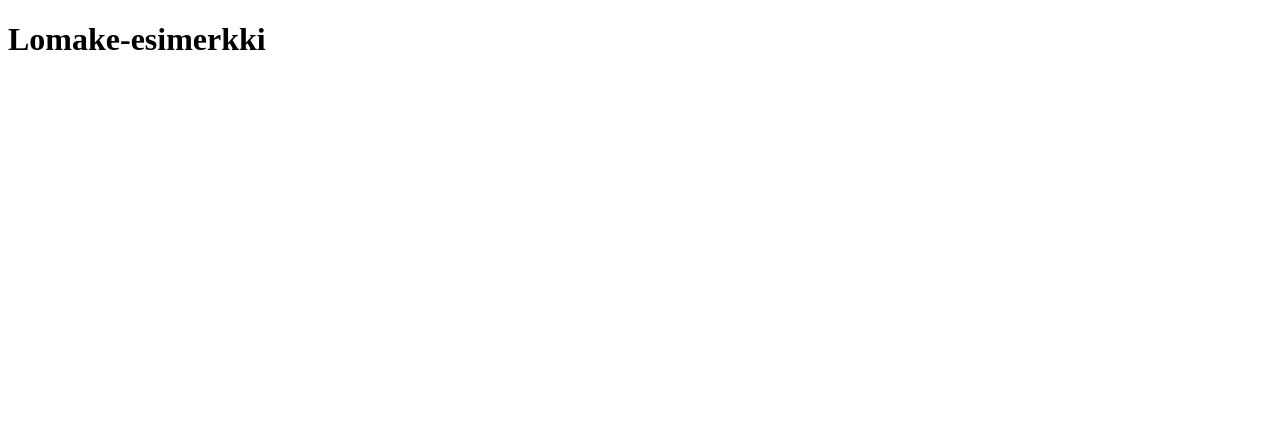
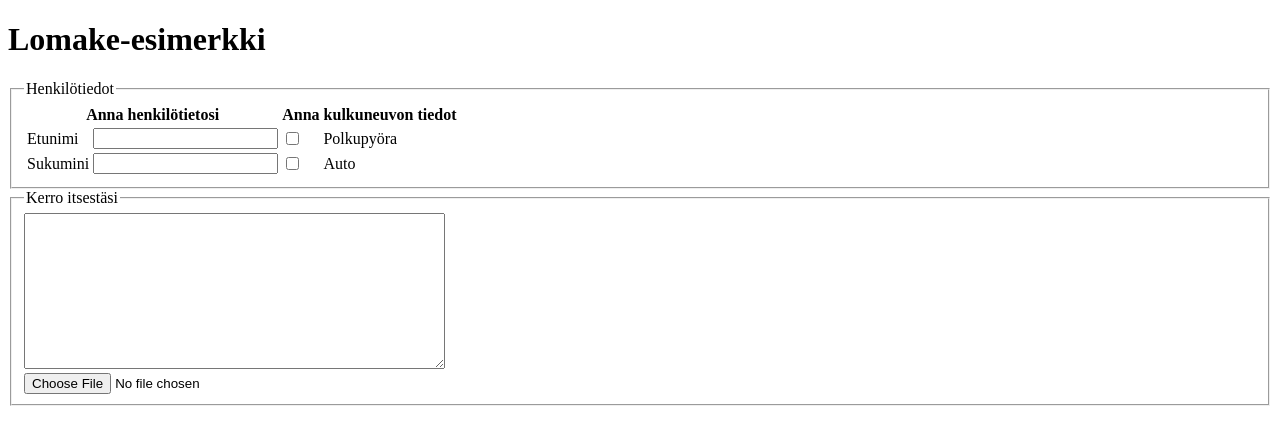
Before and after one commit to Vera619/2025, a plain HTML site: page lomake.html in a window 1280 px wide. Drawn offline with Linux system fonts and the light colour scheme.

Commit message:
tyylit.css

```diff
--- a/lomake.html
+++ b/lomake.html
@@ -6,5 +6,34 @@
 </head>
 <body>
     <h1>Lomake-esimerkki</h1>
+
+   <form>
+    <fieldset>
+        <legend>Henkilötiedot</legend>
+        <table>
+            <tr>
+                <th colspan="2">Anna henkilötietosi</th>
+                <th colspan="2">Anna kulkuneuvon tiedot</th>
+            </tr>
+            <tr>
+                <td><label for="frame">Etunimi</label></td>
+                <td><input type="text" id="fname" name="fname"></td>
+                <td><input type="checkbox"></td>
+                <td><label>Polkupyöra</label></td>
+            </tr>
+            <tr>
+            <td><label for="lmane">Sukumini</label></td>
+            <td><input type="text" id="lmane" name="lmane">
+            <td> <input type="checkbox"></td>
+            <td> <label>Auto</label></td>
+            </tr>
+    </table>
+    </fieldset>
+    <fieldset>
+        <legend>Kerro itsestäsi</legend>
+        <textarea rows="10" cols="50"></textarea><br>
+        <input type="file" value="Choose File">
+    </fieldset>
+   </form>
 </body>
 </html>
```
Also changed, not shown: index.html (+2 -0 lines).
